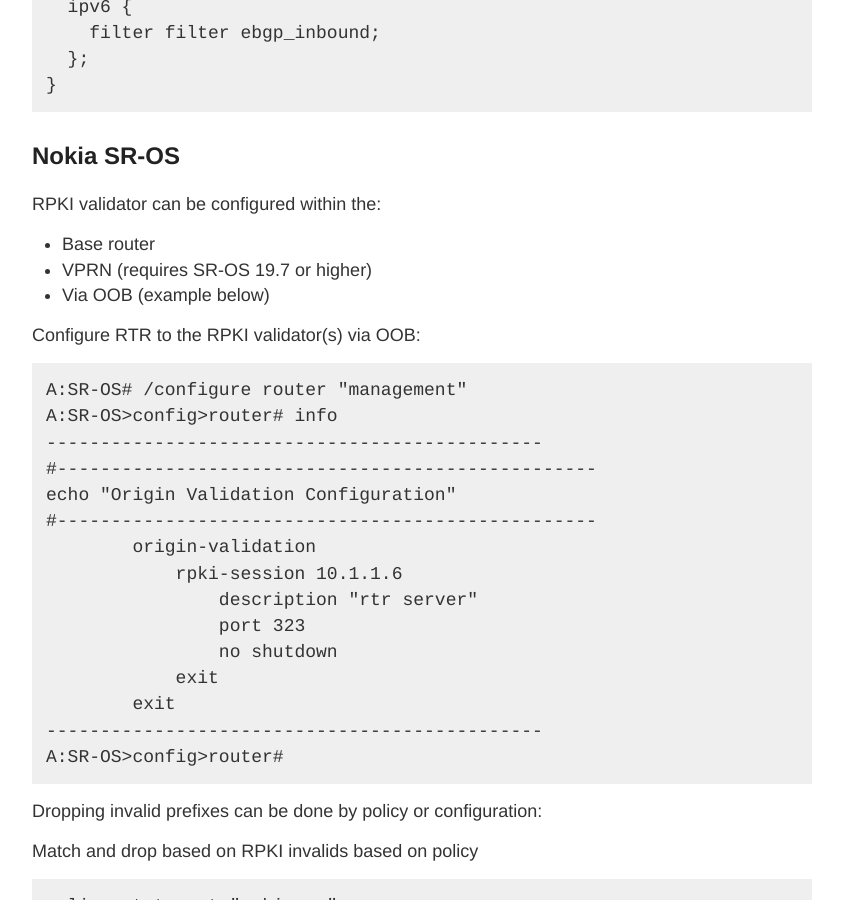
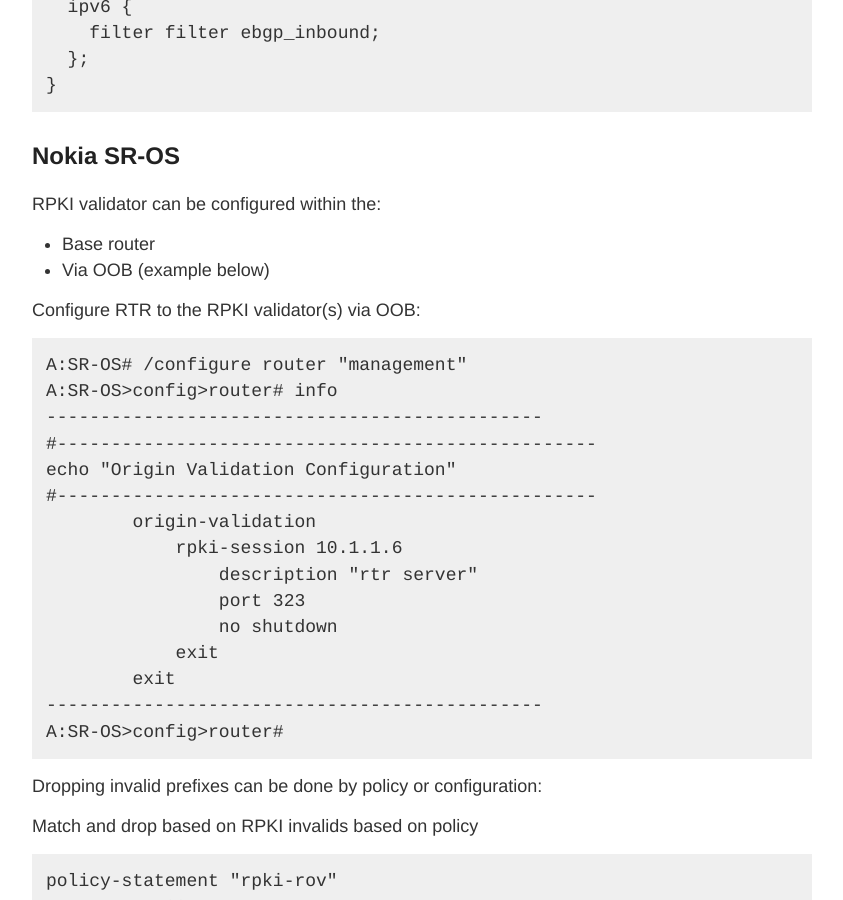
Before and after one commit to NLNOG/bgpfilterguide, a Jekyll site: the page built from guides/reject_invalids.md, in a window 1280 px wide and 900 px high, scrolled down 5880 px. Shown: the whole window, without its empty margins (218-1061 px from the left). Built offline with Jekyll 4.4.1, drawn with Linux system fonts in a browser that asks for light colours.

Commit message:
No VPRN support for RTR

```diff
--- a/guides/reject_invalids.md
+++ b/guides/reject_invalids.md
@@ -220,7 +220,6 @@
 
 RPKI validator can be configured within the:
 * Base router
-* VPRN (requires SR-OS 19.7 or higher)
 * Via OOB (example below)
 
 Configure RTR to the RPKI validator(s) via OOB:
```
